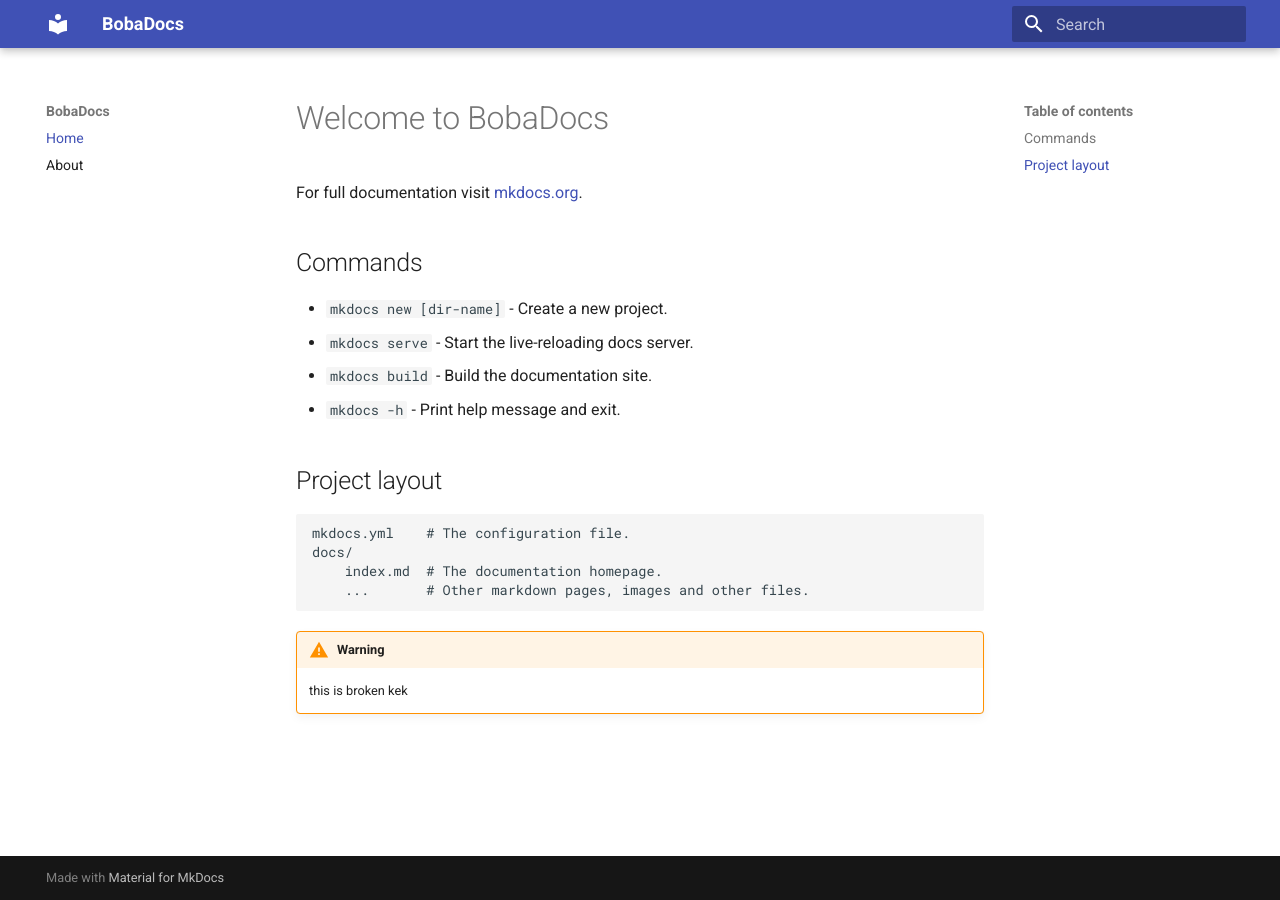
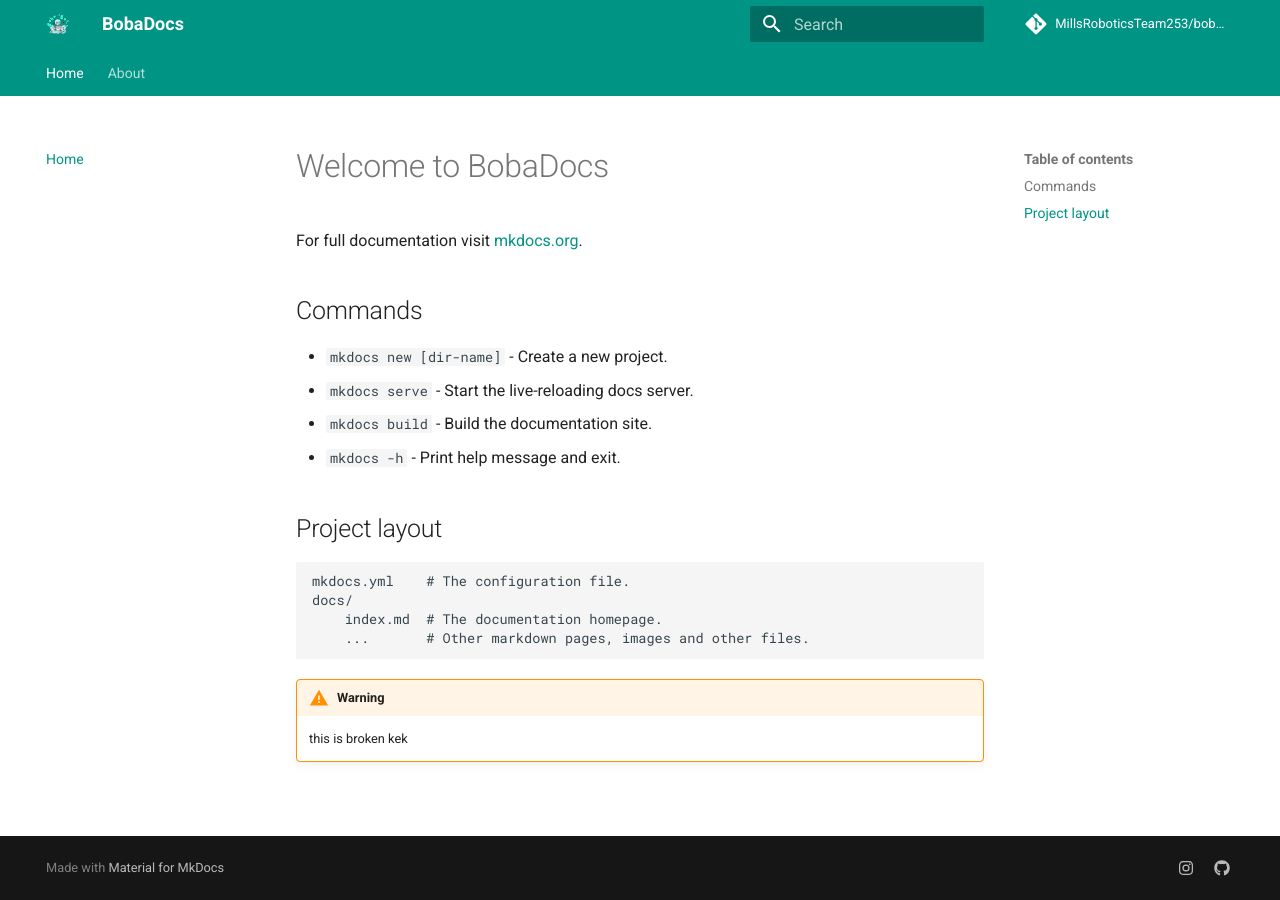
Before and after one commit to bobabots253/bobadocs, an MkDocs documentation site: the page built from docs/index.md, in a window 1280 px wide. Built offline with MkDocs 1.6.1 and Material for MkDocs 9.7.7, drawn with Linux system fonts in a browser that asks for light colours; comment, search, counter and statistics services are not loaded.

Commit message:
Add logo, favicon, and updated config file

```diff
--- a/mkdocs.yml
+++ b/mkdocs.yml
@@ -1,8 +1,51 @@
 site_name: BobaDocs
+
 nav:
   - Home: index.md
   - About: about.md
+
 theme:
   name: material
+  palette:
+    primary: teal
+    accent: cyan
+  feature:
+    tabs: true
+  logo: img/logo.png
+  favicon: img/logo.png
+
 markdown_extensions:
   - admonition
+  - footnotes
+  - toc:
+      permalink: true
+  - pymdownx.arithmatex
+  - pymdownx.betterem:
+      smart_enable: all
+  - pymdownx.caret
+  - pymdownx.critic
+  - pymdownx.details
+  - pymdownx.emoji:
+      emoji_generator: !!python/name:pymdownx.emoji.to_svg
+  - pymdownx.inlinehilite
+  - pymdownx.magiclink
+  - pymdownx.mark
+  - pymdownx.smartsymbols
+  - pymdownx.superfences
+  - pymdownx.tasklist:
+      custom_checkbox: true
+  - pymdownx.tilde
+  - codehilite
+
+
+
+repo_name: "MillsRoboticsTeam253/bobadocs"
+repo_url: "https://github.com/MillsRoboticsTeam253/bobadocs"
+
+extra:
+  manifest: 'manifest.webmanifest'
+  social:
+    - type: 'instagram'
+      link: 'https://www.instagram.com/bobabots253/?hl=en'
+    - type: 'github'
+      link: 'https://github.com/MillsRoboticsTeam253/bobadocs'
```
Also changed, not shown: docs/img/logo.png (added).
